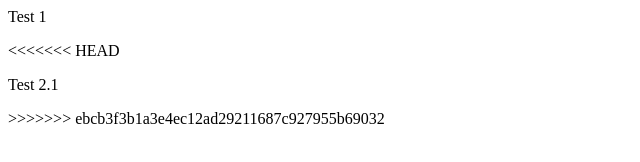
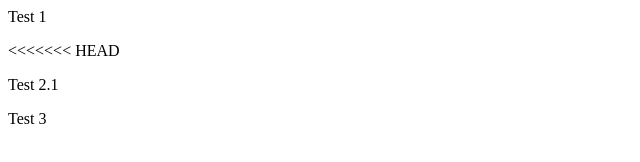
Before and after one commit to donifakc/latihan, a plain HTML site: page index.html in a window 1280 px wide. Shown: the whole page, without its empty margins (0-640 px from the left). Drawn offline with Linux system fonts and the light colour scheme.

Commit message:
Push to Git

```diff
--- a/index.html
+++ b/index.html
@@ -3,6 +3,6 @@
 <p>Test 1</p>
 <<<<<<< HEAD
 <p>Test 2.1</p>
->>>>>>> ebcb3f3b1a3e4ec12ad29211687c927955b69032
+Test 3
 </body>
 </html>
```
